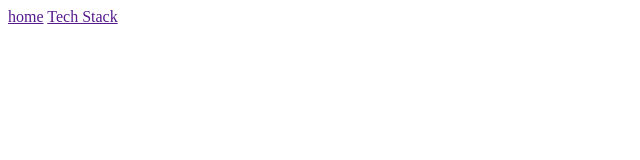
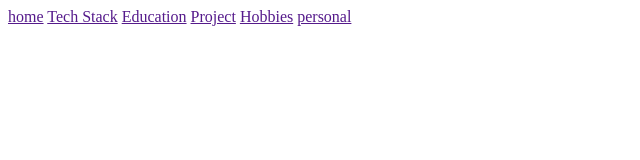
Before and after one commit to dipalisangekar/profile_dipali, a plain HTML site: page index.html in a window 1280 px wide. Shown: the whole page, without its empty margins (0-640 px from the left). Drawn offline with Linux system fonts and the light colour scheme.

Commit message:
added link
added link

```diff
--- a/index.html
+++ b/index.html
@@ -9,6 +9,10 @@
     <header>
 <a href="" >home</a>
 <a href="" >Tech Stack</a>
-    </header>
+    <a href=""> Education</a>
+<a href=""> Project</a>
+<a href=""> Hobbies</a>
+<a href=""> personal</a>
+</header>
 </body>
 </html>
```
